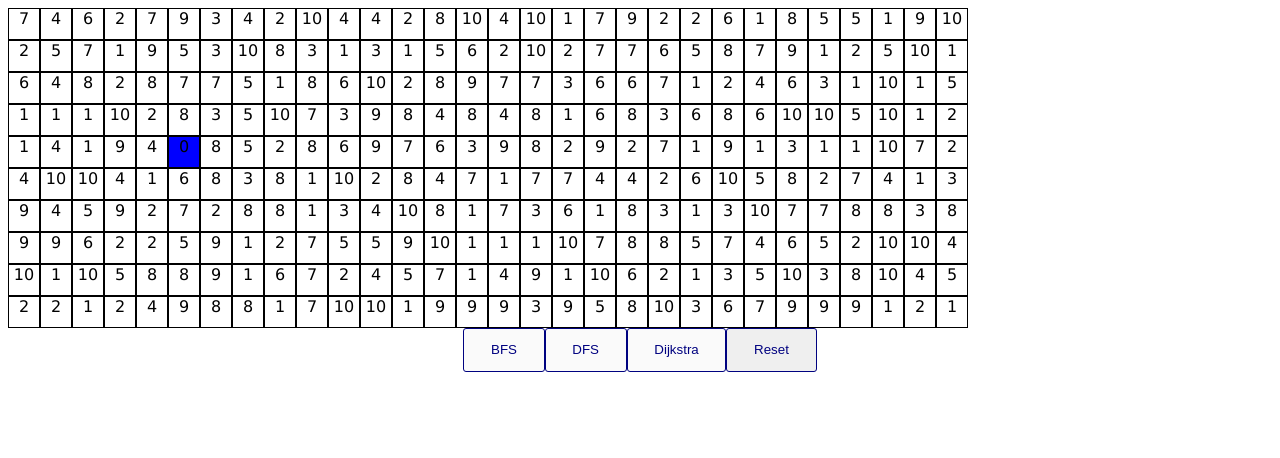
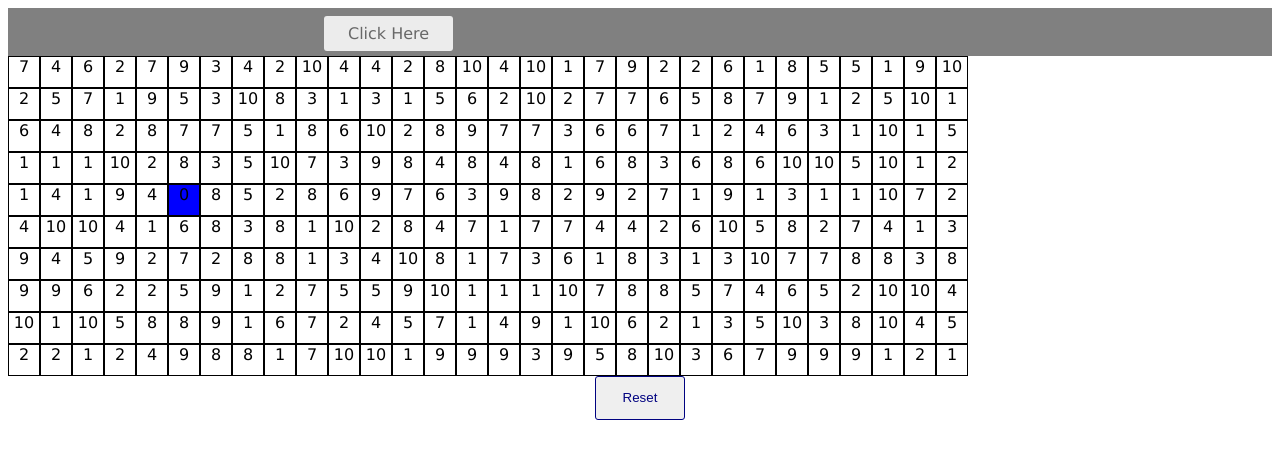
Before and after one commit to nehalparimi/algorithm-visualizer, a React app: page / in a window 1280 px wide. Shown: the top 458 px of the page. Built offline with nearby package versions, Linux system fonts and the light colour scheme.

Commit message:
Clean up styling (still ugly)

```diff
--- a/src/client/App.js
+++ b/src/client/App.js
@@ -1,13 +1,26 @@
 import React, { Component } from 'react';
 import Graph from './graph/Graph';
+import Nav from './nav/Nav'
 
 class App extends Component {
-    state = { username: null };
+    constructor(props) {
+        super(props);
+
+        this.state = {
+            algo: null,
+        }
+    }
+
+    algorithmPicked = (algo) => {
+        this.setState({ algo });
+    }
 
     render() {
+        const { algo } = this.state;
         return(
             <div className="main">
-                <Graph />
+                <Nav algorithmPicked={this.algorithmPicked} />
+                <Graph algo={algo} />
             </div>
         )
     }
--- a/src/client/graph/Graph.css
+++ b/src/client/graph/Graph.css
@@ -7,6 +7,8 @@
     display: grid;
     grid-template-columns: repeat(30, 2em);
     grid-template-rows: repeat(10, 2em);
+    bottom: 0;
+    width: 100%;
 }
 
 .runButton {
--- a/src/client/graph/Graph.js
+++ b/src/client/graph/Graph.js
@@ -6,8 +6,8 @@ import Stack from '../algorithms/stack'
 import MinHeap from '../algorithms/minHeap'
 
 class Graph extends Component {
-    constructor() {
-        super();
+    constructor(props) {
+        super(props);
 
         this.state = {
             s_x: 4,
@@ -15,7 +15,7 @@ class Graph extends Component {
             e_x: Infinity ,
             e_y: Infinity,
             graph: [],
-            searchType: null,
+            searchType: this.props.algo,
         }
         this.generateGraph = this.generateGraph.bind(this);
         this.bfs = this.bfs.bind(this);
@@ -338,6 +338,10 @@ class Graph extends Component {
         // }
     }
 
+    componentDidUpdate() {
+
+    }
+
     render() {
         let disabled = this.state.e_x == Infinity;
         return (
@@ -368,9 +372,6 @@ class Graph extends Component {
                         })
                     }) }
                 </div>
-                <button className="runButton" onClick={this.runBFS} disabled={disabled}>BFS</button>
-                <button className="runButton" onClick={this.runDFS} disabled={disabled}>DFS</button>
-                <button className="runButton" onClick={this.runDijkstra} disabled={disabled}>Dijkstra</button>
                 <button className="runButton" onClick={this.generateGraph}>Reset</button>
             </div>
 
--- /dev/null
+++ b/src/client/nav/Nav.css
@@ -0,0 +1,36 @@
+.navBar {
+    padding: 1.5em 2.5em;
+    background-color: grey;
+    position: relative;
+}
+
+.dropdownTrigger {
+    position: absolute;
+    top: 0.5em;
+    left: 25%;
+
+    padding: 0.5em 1.5em;
+    color: rgb(104, 104, 104);
+    background-color: rgb(236, 236, 236);
+    cursor: pointer;
+    border-radius: 3px;
+}
+
+.dropdownChoice {
+    list-style: none;
+    top: 3em;
+    left: 25%;
+    background-color: rgb(236, 236, 236);
+    color: rgb(104, 104, 104);
+    padding: 0;
+}
+
+.dropdownChoice > li {
+    cursor: pointer;
+    max-width: 100%;
+    padding: 0.4em 1.5em;
+}
+
+.dropdownChoice > li:not(:last-child) {
+    border-bottom: 1px solid rgb(134, 134, 134);
+}
--- /dev/null
+++ b/src/client/nav/Nav.js
@@ -0,0 +1,48 @@
+import React, { Component } from 'react';
+import './Nav.css'
+
+class Nav extends Component {
+
+    constructor(props) {
+        super(props);
+
+        this.state = {
+            d: "none",
+            algo: null
+
+        }
+    }
+    toggleDropdown = (e) => {
+        let d = this.state.d === "block" ? "none" : "block";
+
+        this.setState({ d });
+    }
+
+    pickAlgorithm = (e) => {
+        console.log(e.target.getAttribute('value'));
+        let algo = e.target.getAttribute('value');
+        this.setState({ algo });
+
+        this.toggleDropdown(e);
+
+        this.props.algorithmPicked(this.state.algo);
+    }
+
+    render() {
+        return (
+            <nav className="navBar">
+                <div className="dropdownContainer">
+                    <span className="dropdownTrigger" onClick={e => this.toggleDropdown(e)}>Click Here</span>
+                    <ul className="dropdownChoice" style={{ display: this.state.d, position: "absolute" }}>
+                        <li value="BFS" onClick={e => this.pickAlgorithm(e)} >BFS</li>
+                        <li value="DFS" onClick={e => this.pickAlgorithm(e)} >DFS</li>
+                        <li value="Dijkstra" onClick={e => this.pickAlgorithm(e)} >Dijkstra</li>
+                    </ul>
+                </div>
+
+            </nav>
+        )
+    }
+}
+
+export default Nav;
```
